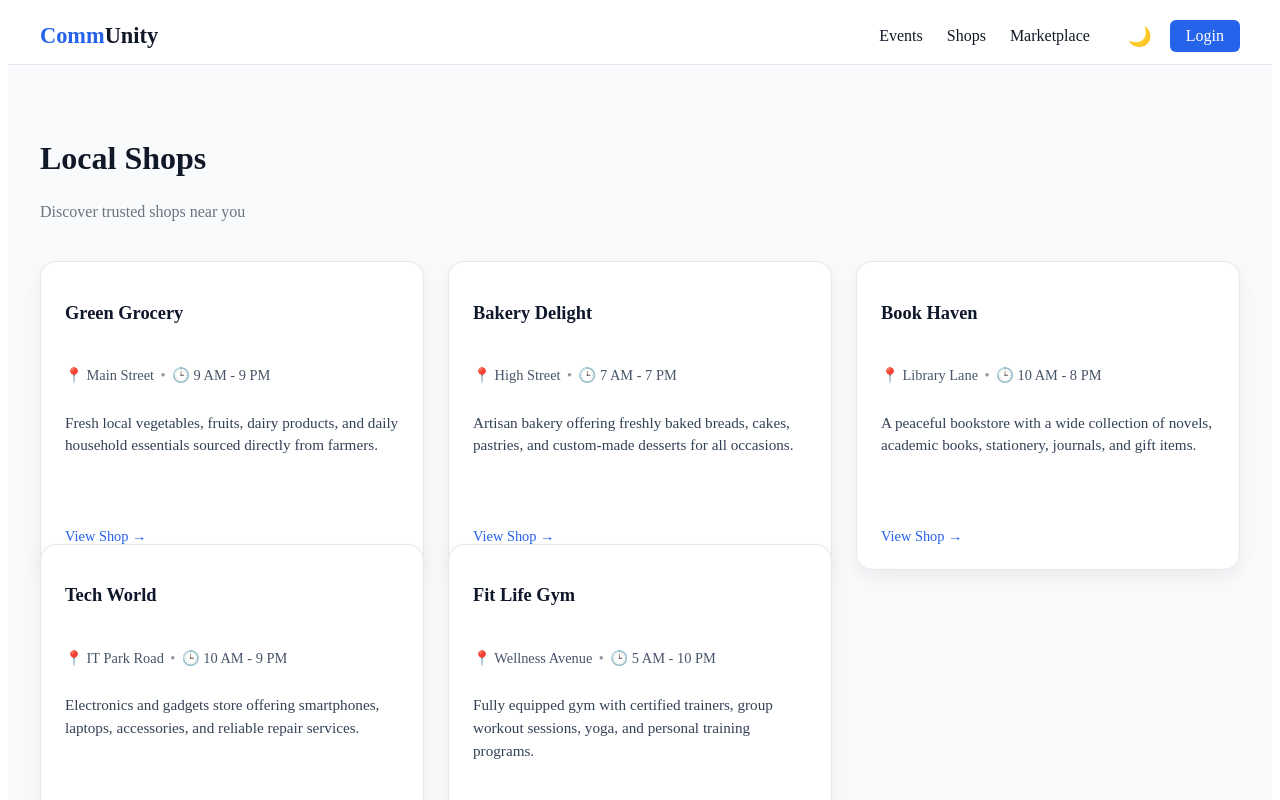
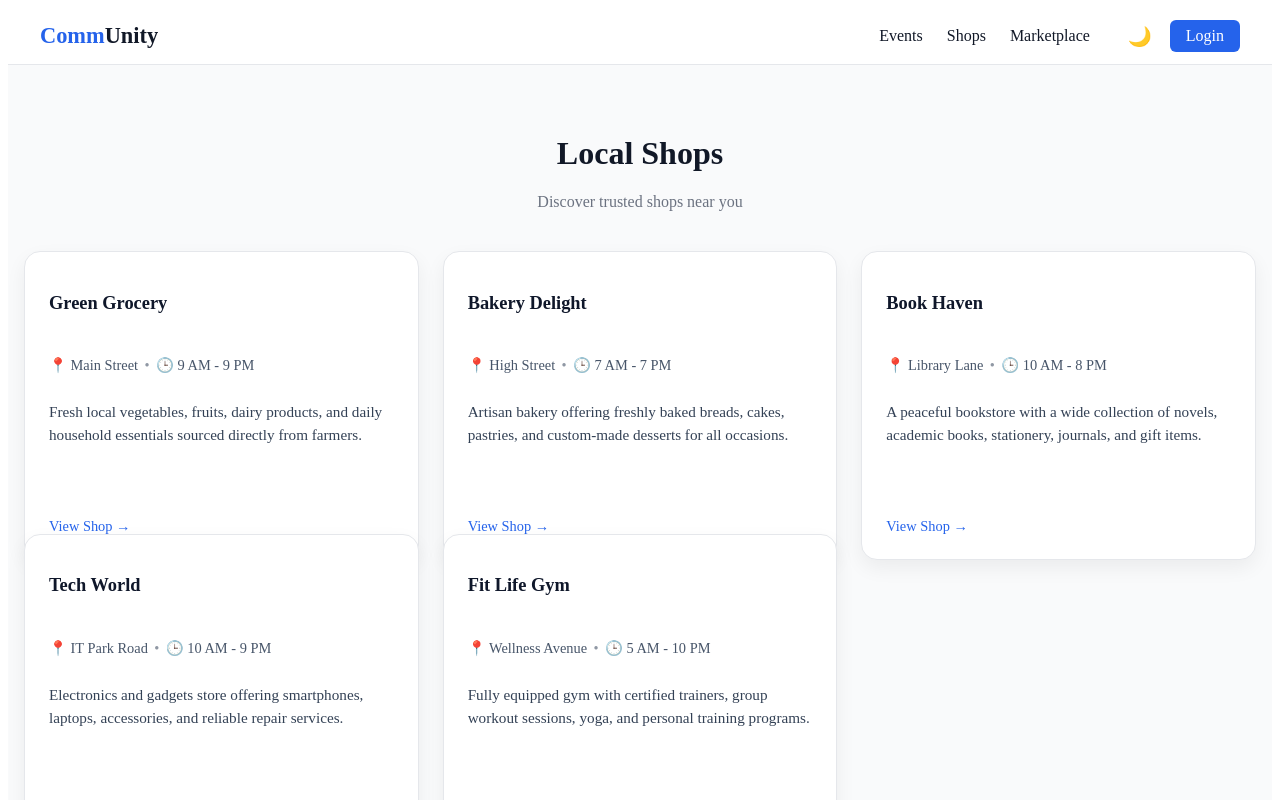
Before and after one commit to Nadeem200421/project6, a Next.js app: page /shops in a window 1280 px wide. Shown: the top 800 px of the page. Built offline with nearby package versions, Linux system fonts and the light colour scheme.

Commit message:
Refactor ShopsPage layout and improve styling

```diff
--- a/app/shops/page.tsx
+++ b/app/shops/page.tsx
@@ -9,25 +9,29 @@ export default function ShopsPage() {
   const shops = useSelector((state: RootState) => state.data.shops);
 
   return (
-    <section className="shops-page">
-      <div className="shops-container">
-        <header className="shops-header">
-          <h1>Local Shops</h1>
-          <p>Discover trusted shops near you</p>
+    <main className="shops-page py-10 px-4 sm:px-6 lg:px-12">
+      {/* Page Header */}
+      <header className="shops-header text-center max-w-3xl mx-auto mb-8 space-y-2">
+        <h1 className="text-3xl sm:text-4xl font-bold text-gray-900 dark:text-white">
+          Local Shops
+        </h1>
+        <p className="text-gray-600 dark:text-gray-300 text-sm sm:text-base">
+          Discover trusted shops near you
+        </p>
       </header>
 
+      {/* Shops Grid or Empty State */}
       {shops.length === 0 ? (
-          <div className="shops-empty">
-            <p>No shops available at the moment.</p>
+        <div className="shops-empty text-center text-gray-500 dark:text-gray-400 py-20">
+          No shops available at the moment.
         </div>
       ) : (
-          <div className="shops-grid">
+        <section className="shops-grid grid grid-cols-1 sm:grid-cols-2 lg:grid-cols-3 gap-6">
           {shops.map((shop) => (
             <ShopCard key={shop.id} shop={shop} />
           ))}
-          </div>
+        </section>
       )}
-      </div>
-    </section>
+    </main>
   );
 }
```
Lines whose indentation alone changed are shown as unchanged.
